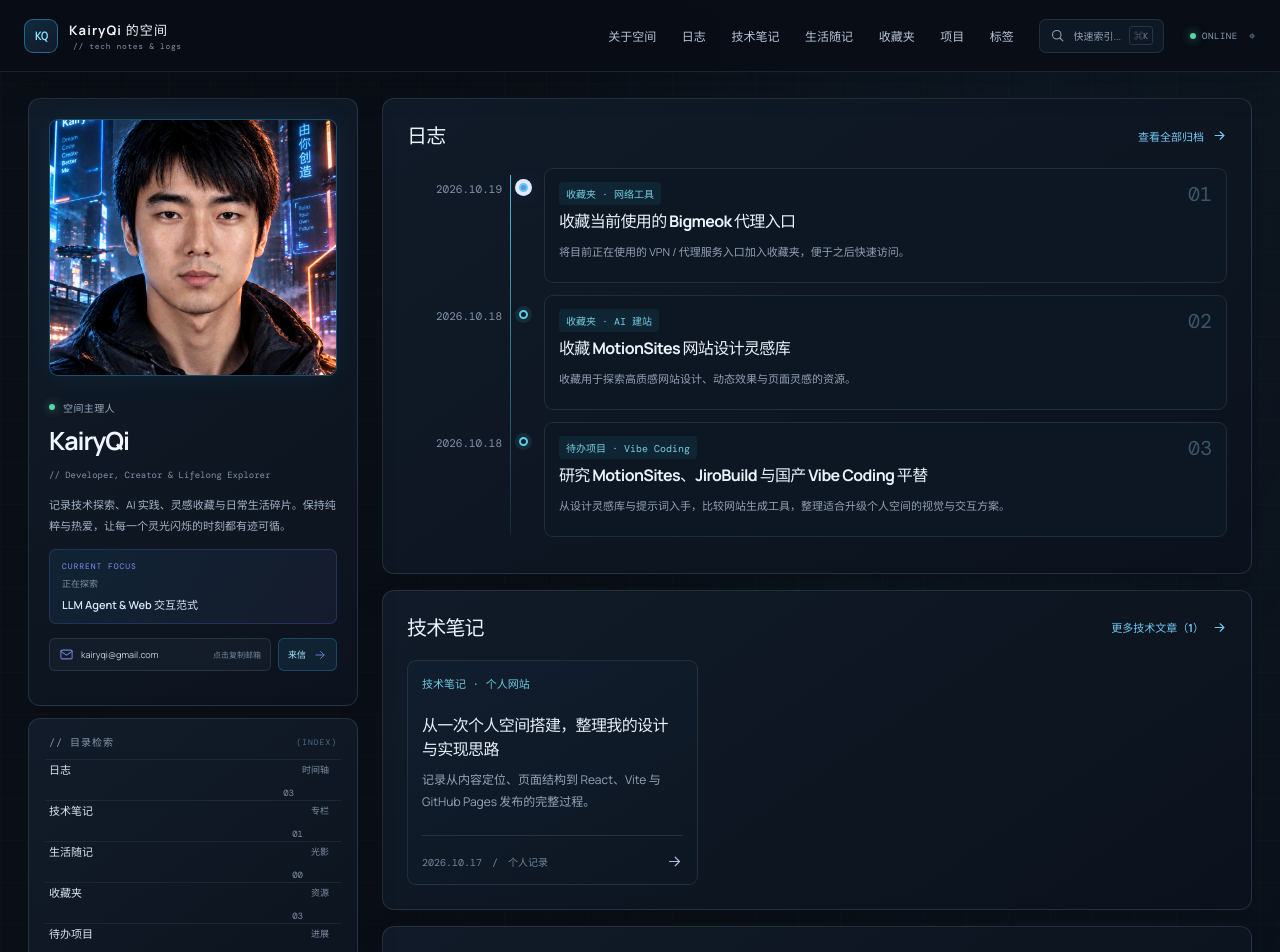
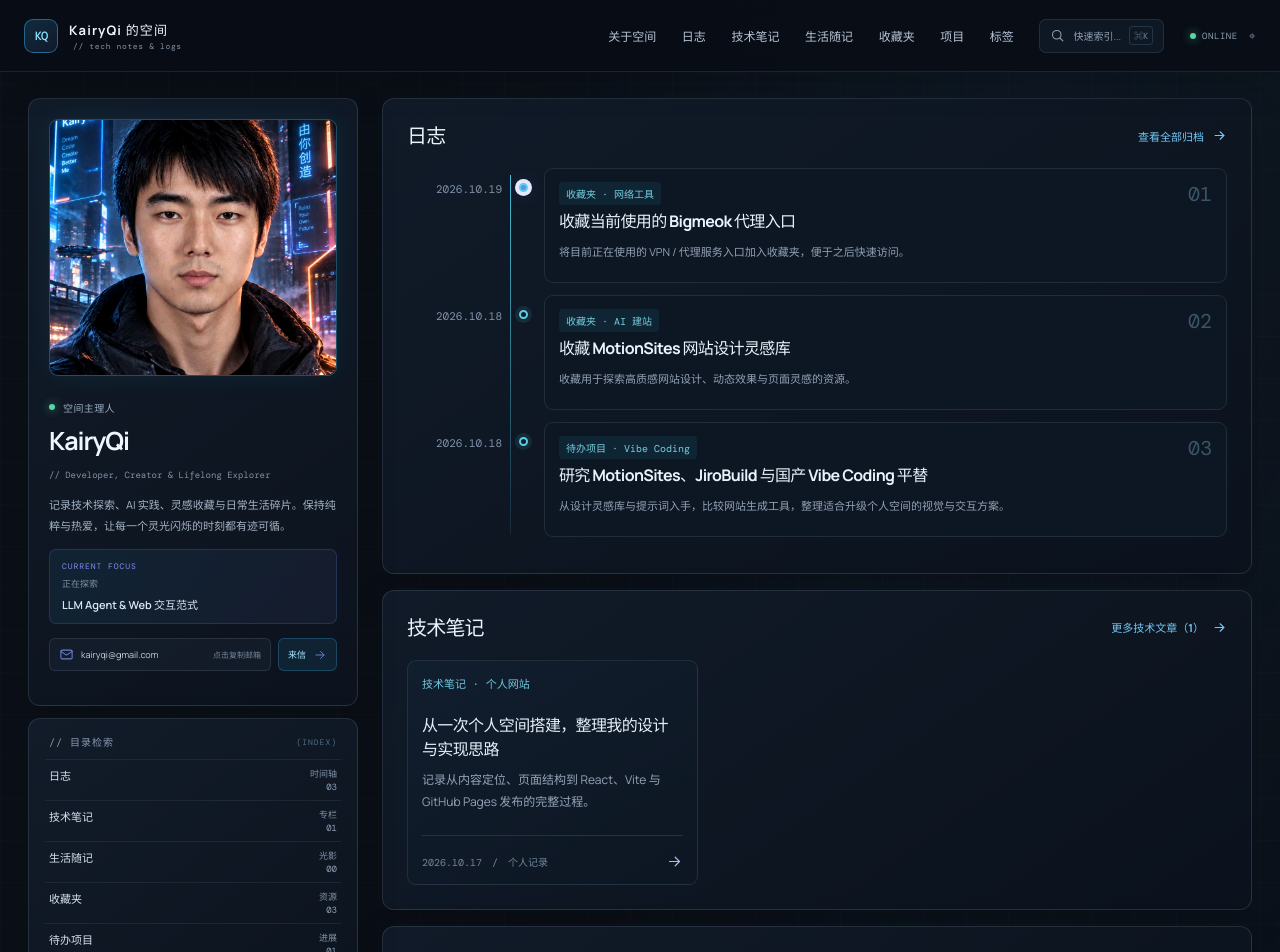
Before and after one commit to kairyqi/kairyqi-blog, a React (Vite) app: page / in a window 1280 px wide. Shown: the top 952 px of the page. Built offline with nearby package versions, Linux system fonts and the light colour scheme.

Commit message:
Match profile index layout to Stitch reference

```diff
--- a/src/main.jsx
+++ b/src/main.jsx
@@ -233,12 +233,12 @@ function App() {
     </div></section>
     <nav className="profile-index" aria-label="空间内容索引">
       <span className="profile-index-label">// 目录检索 <i>(INDEX)</i></span>
-      <a href="#experience"><span>日志</span><small>时间轴</small><b>{Math.min(3, sortedEntries.length).toString().padStart(2, '0')}</b></a>
-      <a href="#notes"><span>技术笔记</span><small>专栏</small><b>{noteEntries.length.toString().padStart(2, '0')}</b></a>
-      <a href="#moments"><span>生活随记</span><small>光影</small><b>{sortedEntries.filter(item => item.section === 'moments').length.toString().padStart(2, '0')}</b></a>
-      <a href="#favorites"><span>收藏夹</span><small>资源</small><b>{bookmarks.length.toString().padStart(2, '0')}</b></a>
-      <a href="#projects"><span>待办项目</span><small>进展</small><b>{sortedEntries.filter(item => item.section === 'projects').length.toString().padStart(2, '0')}</b></a>
-      <a href="#tags"><span>标签云</span><small>索引</small><b>{tagCounts.length.toString().padStart(2, '0')}</b></a>
+      <a href="#experience"><span>日志</span><span className="index-meta"><small>时间轴</small><b>{Math.min(3, sortedEntries.length).toString().padStart(2, '0')}</b></span></a>
+      <a href="#notes"><span>技术笔记</span><span className="index-meta"><small>专栏</small><b>{noteEntries.length.toString().padStart(2, '0')}</b></span></a>
+      <a href="#moments"><span>生活随记</span><span className="index-meta"><small>光影</small><b>{sortedEntries.filter(item => item.section === 'moments').length.toString().padStart(2, '0')}</b></span></a>
+      <a href="#favorites"><span>收藏夹</span><span className="index-meta"><small>资源</small><b>{bookmarks.length.toString().padStart(2, '0')}</b></span></a>
+      <a href="#projects"><span>待办项目</span><span className="index-meta"><small>进展</small><b>{sortedEntries.filter(item => item.section === 'projects').length.toString().padStart(2, '0')}</b></span></a>
+      <a href="#tags"><span>标签云</span><span className="index-meta"><small>索引</small><b>{tagCounts.length.toString().padStart(2, '0')}</b></span></a>
       <div className="profile-social"><a href="https://github.com/kairyqi" target="_blank" rel="noreferrer"><Icon name="github" size={15}/> GitHub</a><a href="mailto:kairyqi@gmail.com"><Icon name="mail" size={15}/> 邮件联系</a></div>
     </nav>
     </aside>
--- a/src/stitch-theme.css
+++ b/src/stitch-theme.css
@@ -345,8 +345,10 @@ html, body { background-color: var(--stitch-bg); }
 .profile-column .contact-chips button small { margin-left: auto; color: #73869d; font-size: 8px; }
 .profile-column .contact-chips a { color: #a9eaff; border-color: rgba(56, 189, 248, .25); background: rgba(56, 189, 248, .09); }
 .profile-index > a { grid-template-columns: minmax(0, 1fr) auto; min-height: 41px; font-size: 11px; }
-.profile-index > a small { justify-self: end; margin-right: 8px; }
-.profile-index > a b { min-width: 22px; color: #7f91a7; font: 9px var(--mono); text-align: right; }
+.profile-index > a > span:first-child { align-self: start; padding-top: 7px; color: #d5e1ee; font-weight: 600; }
+.profile-index > a .index-meta { display: flex; min-width: 54px; flex-direction: column; align-items: flex-end; gap: 5px; padding: 5px 0 4px; }
+.profile-index > a .index-meta small { margin: 0; color: #8192a7; font-size: 9px; line-height: 1; }
+.profile-index > a .index-meta b { min-width: 22px; color: #91a4b9; font: 9px var(--mono); line-height: 1; text-align: right; }
 .main-column .section-heading { align-items: center; }
 .main-column .section-heading > div:first-child { display: grid; gap: 4px; }
 .main-column .section-heading h2 { font-size: 20px; }
```
